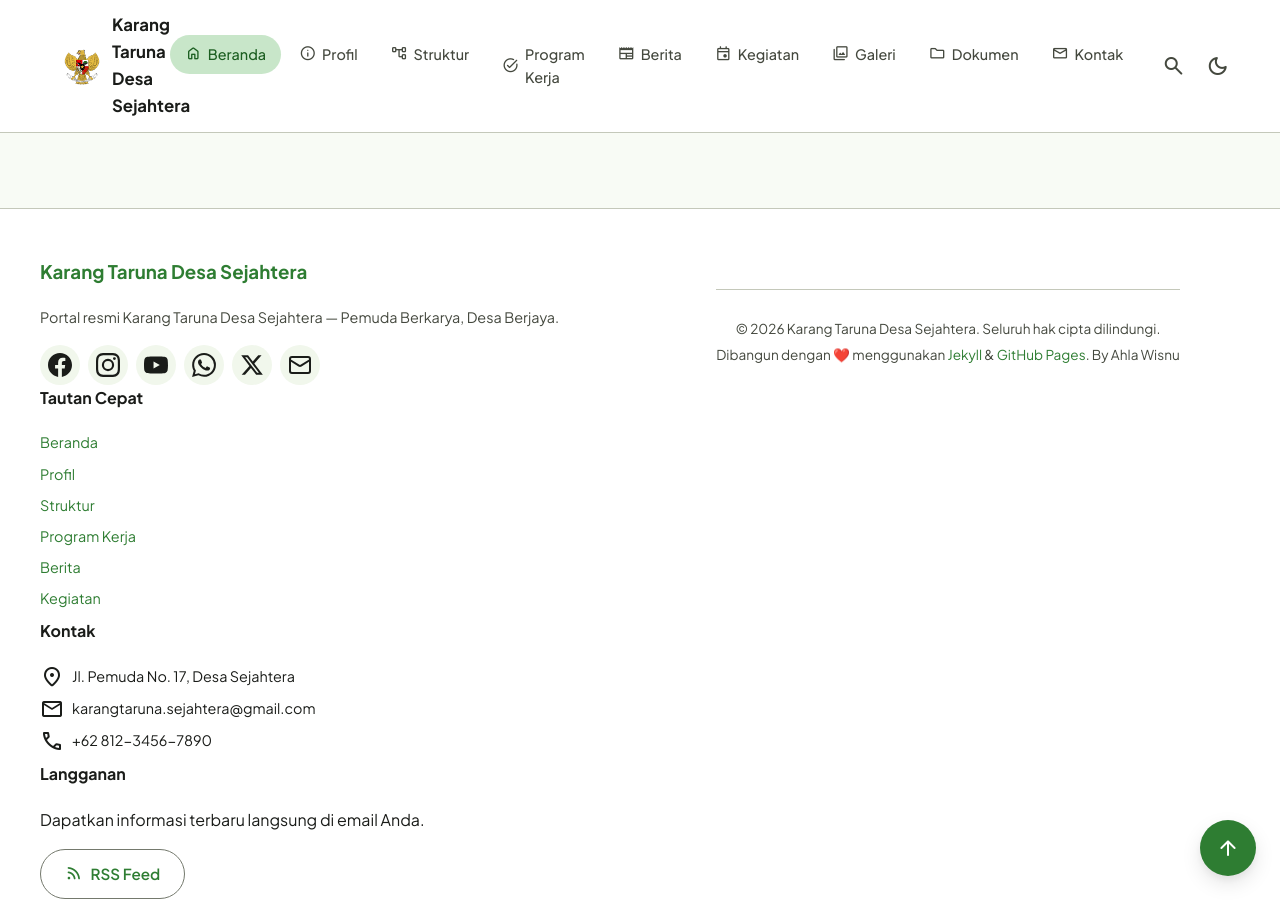
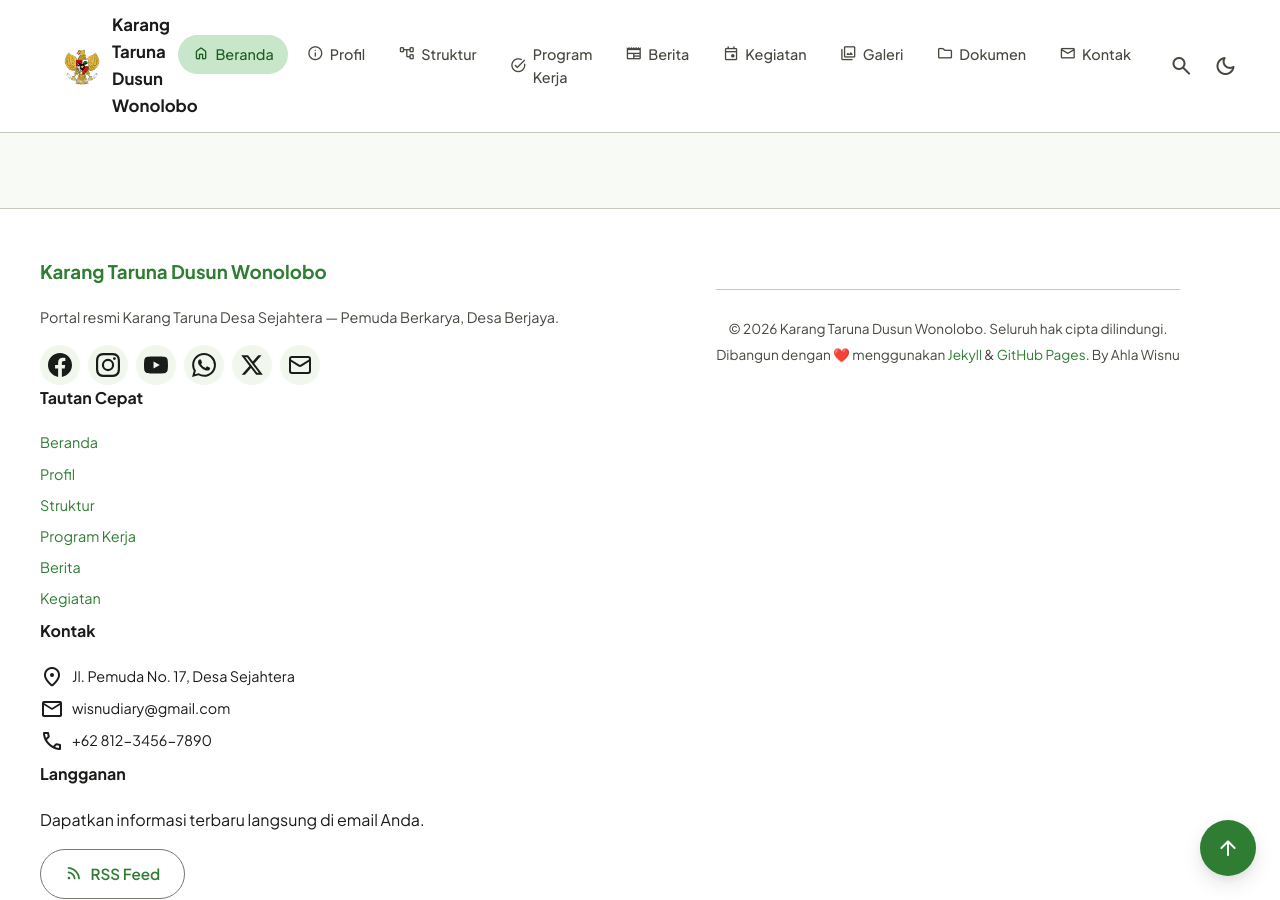
Before and after one commit to greenblog-dev/greenblog-dev.github.io, a Jekyll site: the page built from index.html, in a window 1280 px wide and 900 px high, scrolled down 3508 px. Built offline with Jekyll 4.4.1, drawn with Linux system fonts in a browser that asks for light colours.

Commit message:
Update _config.yml

```diff
--- a/_config.yml
+++ b/_config.yml
@@ -1,4 +1,4 @@
-title: Karang Taruna Desa Sejahtera
+title: Karang Taruna Dusun Wonolobo
 description: Portal resmi Karang Taruna Desa Sejahtera — Pemuda Berkarya, Desa Berjaya.
 url: https://greenblog-dev.github.io
 baseurl: ""
@@ -6,17 +6,17 @@ lang: id-ID
 timezone: Asia/Jakarta
 
 # Author & Organization
-author: Karang Taruna Desa Sejahtera
-email: karangtaruna.sejahtera@gmail.com
+author: Karang Taruna
+email: wisnudiary@gmail.com
 logo: /assets/img/logo.png
 
 # Social
 social:
-  facebook: https://facebook.com/karangtaruna.sejahtera
-  instagram: https://instagram.com/karangtaruna.sejahtera
-  youtube: https://youtube.com/@karangtaruna.sejahtera
-  twitter: https://twitter.com/karangtaruna
-  whatsapp: https://wa.me/6281234567890
+  facebook: https://facebook.com/yuna.arrr
+  instagram: https://instagram.com/awvr.verse
+  youtube: https://youtube.com/@ahladogital_ai
+  twitter: https://twitter.com/username
+  whatsapp: https://wa.me/6285875556123
 
 # Build
 markdown: kramdown
```
